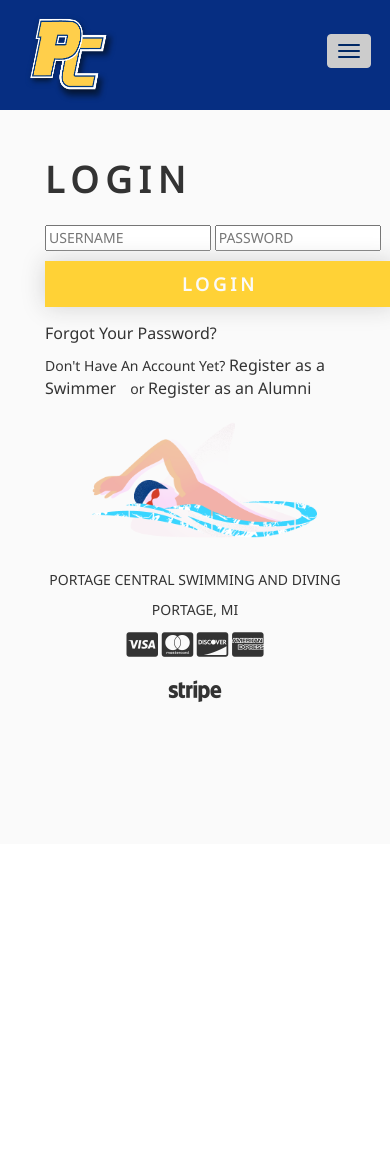
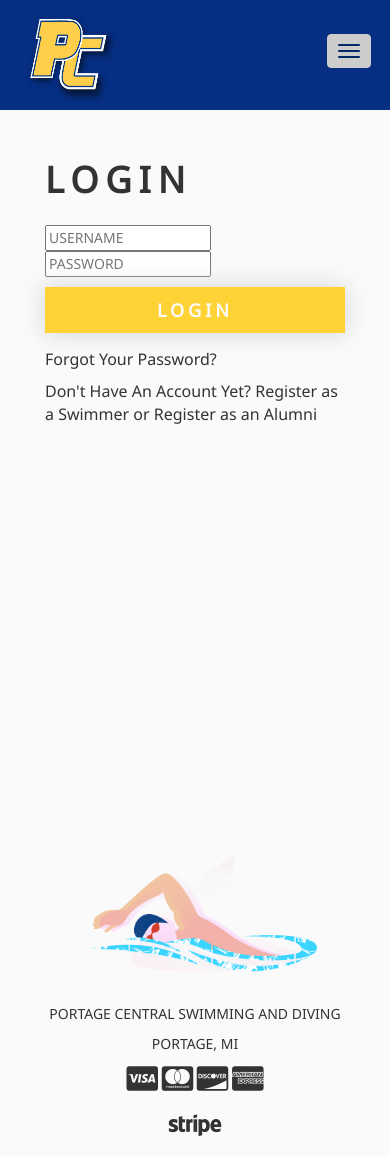
Before and after one commit to hschafer2017/PCSwimming, a Django app: page /accounts/login in a window 390 px wide. Before the commit the page ends 702 px from the top, so only its background shows below. Run offline with Django 3.2, Linux system fonts and the light colour scheme; some libraries are stand-ins or nearby versions; some web fonts are replaced.

Commit message:
footer on mobile fixed with forms and buttons bug fix from footer

```diff
--- a/accounts/templates/accounts/login.html
+++ b/accounts/templates/accounts/login.html
@@ -2,6 +2,11 @@
 {% load bootstrap_tags %}
 {% load static from staticfiles %}
 {% block content %}
+<style>
+    .form_only {
+        height: inherit;
+    }
+</style>
 <br><br><br>
 <br><br><br><br>
 <div class="col-xs-12 col-sm-12 col-md-6 col-lg-6">
@@ -15,7 +20,7 @@
         <input type="submit" value="Login" class='btn btn-lg btn-default login-btn adjust'/>
     <br>
         <p id='respond'><a id='respond' href="{% url 'password_reset' %}">Forgot Your Password?</a></p>
-        <p id='respond'>Don't Have An Account Yet? <a id= 'respond' href="{% url 'register_swimmer' %}"> Register as a Swimmer </a> or <a id= 'respond' href="{% url 'register_alumni' %}"> Register as an Alumni</a></p>
+        <p id='respond' style='font-size: 16px;'>Don't Have An Account Yet? <a id= 'respond' href="{% url 'register_swimmer' %}"> Register as a Swimmer </a> or <a id= 'respond' href="{% url 'register_alumni' %}"> Register as an Alumni</a></p>
     </form>
 </div>
 </div>
--- a/home/templates/home/base.html
+++ b/home/templates/home/base.html
@@ -56,7 +56,7 @@
         </div>
     </nav>
 
-    <div class="col-xs-hidden col-sm-hidden col-md-12">
+    <div class="col-xs-hidden col-sm-hidden col-md-12 form_only" >
         {% block content %} {% endblock content %}
     </div>
 
@@ -64,6 +64,8 @@
         <img src="{% static 'images/swimmer.png' %}" class='swimmer'></img>
     </div>
     <br>
+
+
     <footer>
         <div class="container" style='color: #333; text-align: center;'>
             <div class="row">
--- a/posts/templates/posts/commentform.html
+++ b/posts/templates/posts/commentform.html
@@ -12,6 +12,10 @@
   .form-hidden {
       display: none;
   }
+  .form_only {
+      height: inherit;
+  }
+</style>
 @media (max-width: 990px) {
     .detail-content {
         display: none;
--- a/static/css/base.css
+++ b/static/css/base.css
@@ -3,8 +3,6 @@ body {
     height: 100%;
     background: linear-gradient(90deg, #062E82 50%, #fafafa 50%);
     font-family: 'Noto Sans', sans-serif;
-    overflow-y: scroll;
-    position: relative;
 }
 
 .navbar {
@@ -185,6 +183,7 @@ label {
     background-color: #002865;
     border-color: #002865;
     color: #fafafa;
+     cursor:pointer;
 }
 
 p a {
@@ -246,6 +245,10 @@ input:-webkit-autofill:focus {
 
 .responsive {
     display: none;
+}
+
+#respond {
+    padding-right: 0px;
 }
 
 /*FORMS - REGISTER */
@@ -643,7 +646,7 @@ legend {
         text-align: right;
     }
     #form {
-        width: 350px;
+        width: auto;
     }
 
     #id_content,
@@ -742,10 +745,27 @@ legend {
     #respond {
         color: #333;
     }
+    .form-control {
+    color: #333;
 
 }
 
+.form-control:focus {
+    background-color: transparent !important;
+    color: #333 !important;
+}
 
+}
+
+footer {
+    text-align: center;
+    width: 100%;
+    height: auto;
+    background-color: transparent;
+    color: #A9ACA9;
+    position: relative;
+    bottom: 0;
+}
 @media (min-width: 990px) {
     .blue-side {
         color: #fafafa;
@@ -753,4 +773,10 @@ legend {
     footer {
         display: none;
     }
+    .login-btn:hover {
+    background-color: #002865;
+    border-color: #002865;
+    color: #fafafa;
+     cursor:pointer;
 }
+}
```
Also changed, not shown: alumni/templates/alumni/alumnipostform.html (+4 -5 lines), posts/templates/posts/postform.html (+4 -5 lines), alumni/templates/alumni/alumnicommentform.html (deleted).
